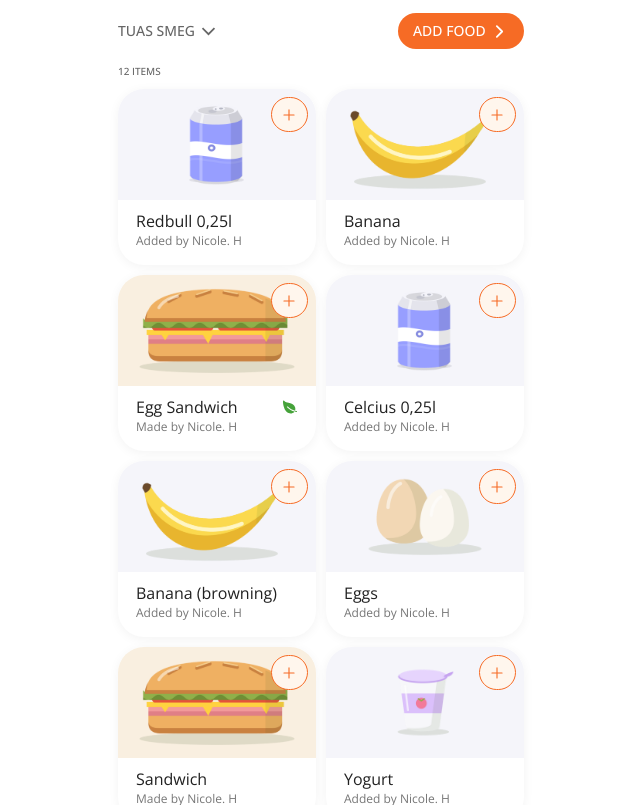
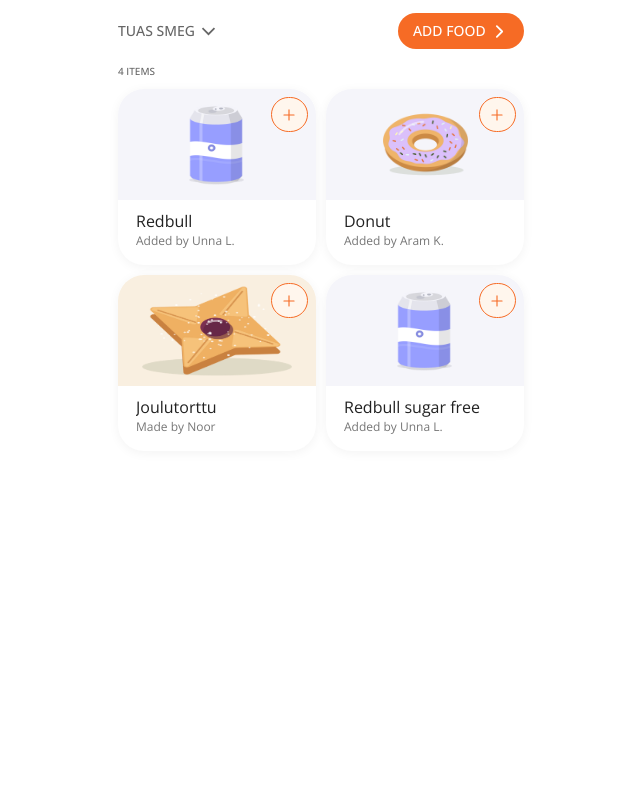
Before and after one commit to aili-sunshine-campbell/loop-prototype, a plain HTML site: page index.html in a window 1280 px wide. Shown: the part 59-864 px from the top of the page, without its empty margins (319-959 px from the left). After the commit the page ends 800 px from the top, so only its background shows below. Drawn offline with Linux system fonts and the light colour scheme.

Commit message:
Update fridge items to Redbull, Donut, Joulutorttu, Redbull sugar free
Co-Authored-By: Claude Opus 5.5 <noreply@anthropic.com>

```diff
--- a/app.js
+++ b/app.js
@@ -1,55 +1,39 @@
-// Prototype data — mirrors the Figma frame "iPhone 14 & 15 Pro - 1"
+// Prototype data — mirrors the Figma frame "iPhone 14 & 15 Pro - 28" (55978:12522)
 // `photo` (optional): real photo for the details sheet instead of the illustration.
 // `photoPos` (optional): which part of the photo to keep in the 240px-tall frame,
 // as CSS object-position ("50% 0%" = top, "50% 100%" = bottom). Default: centre.
 const items = [
-  { name: "Redbull 0,25l",     by: "Added by Nicole. H", img: "can.png",      variant: "can",     photo: "redbull-photo.jpg",  photoPos: "50% 56%" },
-  { name: "Banana",            by: "Added by Nicole. H", img: "banana.png",                       photo: "banana-photo.jpg",   photoPos: "50% 31%" },
-  { name: "Egg Sandwich",      by: "Made by Nicole. H",  img: "sandwich.png", warm: true, veg: true, photo: "sandwich-photo.jpg", photoPos: "50% 70%" },
-  { name: "Celcius 0,25l",     by: "Added by Nicole. H", img: "can.png",      variant: "can" },
-  { name: "Banana (browning)", by: "Added by Nicole. H", img: "banana.png" },
-  { name: "Eggs",              by: "Added by Nicole. H", img: "eggs.png" },
-  { name: "Sandwich",          by: "Made by Nicole. H",  img: "sandwich.png", warm: true,         photo: "sandwich-photo.jpg", photoPos: "50% 70%" },
-  { name: "Yogurt",            by: "Added by Nicole. H", img: "yogurt.png",   variant: "contain", photo: "yogurt-photo.jpg",   photoPos: "50% 15%" },
-  { name: "Redbull 0,25l",     by: "Added by Nicole. H", img: "can.png",      variant: "can",     photo: "redbull-photo.jpg",  photoPos: "50% 56%" },
-  { name: "Banana",            by: "Added by Nicole. H", img: "banana.png",                       photo: "banana-photo.jpg",   photoPos: "50% 31%" },
-  { name: "Egg Sandwich",      by: "Made by Nicole. H",  img: "sandwich.png", warm: true, veg: true, photo: "sandwich-photo.jpg", photoPos: "50% 70%" },
-  { name: "Celcius 0,25l",     by: "Added by Nicole. H", img: "can.png",      variant: "can" },
+  { name: "Redbull",            by: "Added by Unna L.", img: "can.png",         variant: "can", photo: "redbull-photo.jpg", photoPos: "50% 56%" },
+  { name: "Donut",              by: "Added by Aram K.", img: "donut.png",       variant: "contain" },
+  { name: "Joulutorttu",        by: "Made by Noor",     img: "joulutorttu.png", warm: true },
+  { name: "Redbull sugar free", by: "Added by Unna L.", img: "can.png",         variant: "can" },
 ];
 
 // What the person who added each item wrote about it, shown on the item's
 // details sheet. Keyed by item name; "\n" starts a new line.
-// Banana is the text from the Figma design; the others are placeholders.
+// Placeholders: the Figma design doesn't include descriptions for these items.
 const descriptions = {
-  "Banana": "I bought this a few days ago at K-Supermarket and would like to get rid of it because I am leaving on a one month trip to Spain.\nThe banana was green when I bought it an is in good condition now.",
-  "Banana (browning)": "A bit brown on the outside but still good inside. Great for smoothies or banana bread.",
-  "Redbull 0,25l": "Unopened can. I bought a pack of four and only needed three.",
-  "Celcius 0,25l": "Unopened can from a multipack. Not my favourite flavour, so someone else should enjoy it.",
-  "Egg Sandwich": "Made this morning with free-range eggs and fresh bread.",
-  "Sandwich": "Ham and cheese sandwich made at lunchtime. I made one too many for a meeting.",
-  "Eggs": "Four free-range eggs, best before next week. Left over after baking.",
-  "Yogurt": "Unopened blueberry Greek yogurt, best before Friday.",
+  "Redbull": "Unopened can. I bought a pack of four and only needed three.",
+  "Donut": "Bought this morning from the bakery but I'm too full to eat it.",
+  "Joulutorttu": "Home-made Finnish Christmas pastries with plum jam, baked yesterday.",
+  "Redbull sugar free": "Unopened can. Picked up the sugar free one by mistake.",
 };
 
 // Home made items only: "Contains" tags on the details sheet, keyed by item name.
 // Items not listed here (store-bought) show no Contains section.
-// Egg Sandwich is from the Figma design; Sandwich is a placeholder.
+// Placeholder tags: joulutorttu is usually puff pastry (gluten, butter) and plum jam.
 const contains = {
-  "Egg Sandwich": ["Eggs", "Dairy", "Gluten"],
-  "Sandwich": ["Meat", "Dairy", "Gluten"],
+  "Joulutorttu": ["Gluten", "Dairy"],
 };
 
 // Approximate edible weight of one of each item, in grams. Used for "You saved
 // approximately … of food" on the confirmation page (quantity × weight, summed).
 const GRAMS = {
-  "Redbull 0,25l": 250,     // 250 ml can
-  "Celcius 0,25l": 250,     // 250 ml can
-  "Banana": 120,            // one medium banana, peeled
-  "Banana (browning)": 120,
-  "Egg Sandwich": 180,
-  "Sandwich": 200,
-  "Eggs": 200,              // four eggs, ~50 g each
-  "Yogurt": 150,            // one pot
+  "Redbull": 250,             // 250 ml can
+  "Redbull 0,25l": 250,       // the product the scanner adds
+  "Redbull sugar free": 250,  // 250 ml can
+  "Donut": 70,                // one glazed ring donut
+  "Joulutorttu": 40,          // one star pastry
 };
 const DEFAULT_GRAMS = 250;  // a scanned product with an unknown name: about one can or pack
 // Store-bought names typed on Product details may use "." instead of "," ("Redbull 0.25l").
--- a/index.html
+++ b/index.html
@@ -439,6 +439,6 @@
     </li>
   </template>
 
-  <script src="app.js?v=32"></script>
+  <script src="app.js?v=33"></script>
 </body>
 </html>
```
Also changed, not shown: assets/donut.png (added), assets/joulutorttu.png (added).
